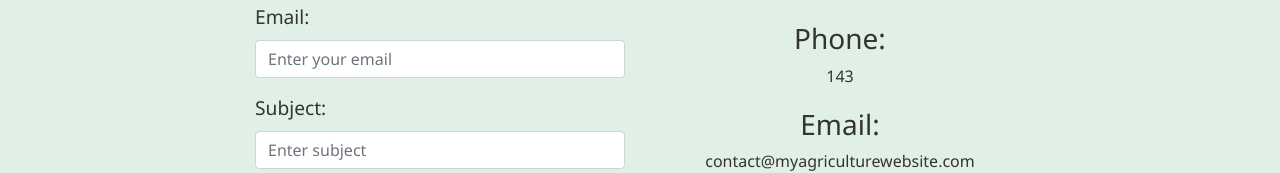
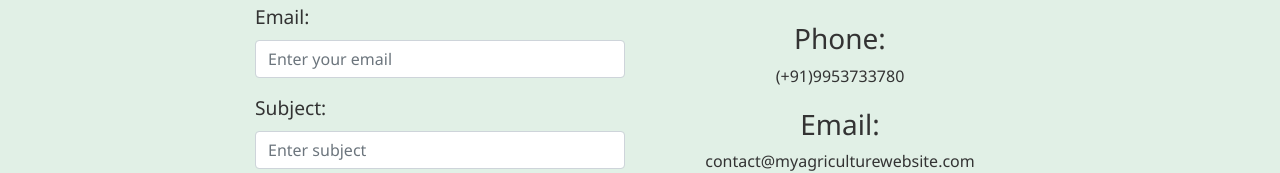
Before and after one commit to AdArSh-1101/CroPio, a plain HTML site: page redirects/contact.html in a window 1280 px wide. Shown: the part 262-435 px from the top of the page. Drawn offline with nearby package versions, Linux system fonts and the light colour scheme; files that its build step writes are made by us from their sources.

Commit message:
Add files via upload
Signed-off-by: ADS-bot <116936743+ADS-bot@users.noreply.github.com>

```diff
--- a/redirects/contact.html
+++ b/redirects/contact.html
@@ -23,6 +23,7 @@
             </ul>
         </nav>
     </header>
+	<main>
 	<!-- Page Content -->
 	<div class="container mt-4">
         <!-- <img class="imgques" src="questionmark.png" alt="questionmark" width="300px"> -->
@@ -53,13 +54,13 @@
 				<h3>Address:</h3>
 				<p>Kings's Palace 5, Campus-12<br>Bhubaneshwar, Odissa</p>
 				<h3>Phone:</h3>
-				<p>143</p>
+				<p>(+91)9953733780</p>
 				<h3>Email:</h3>
 				<p>contact@myagriculturewebsite.com</p>
 			</div>
 		</div>
 	</div>
-
+	</main>
 	<!-- Footer -->
 	<footer>
 		<div class="footer-container">
```
